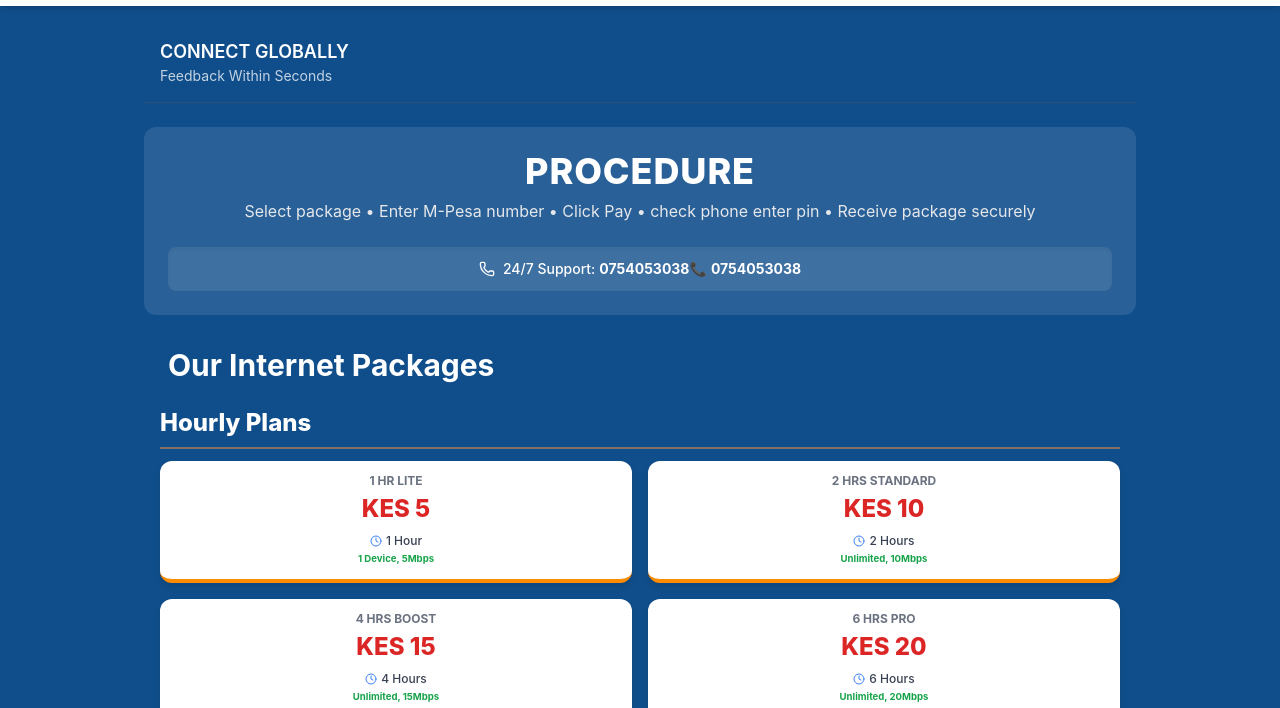
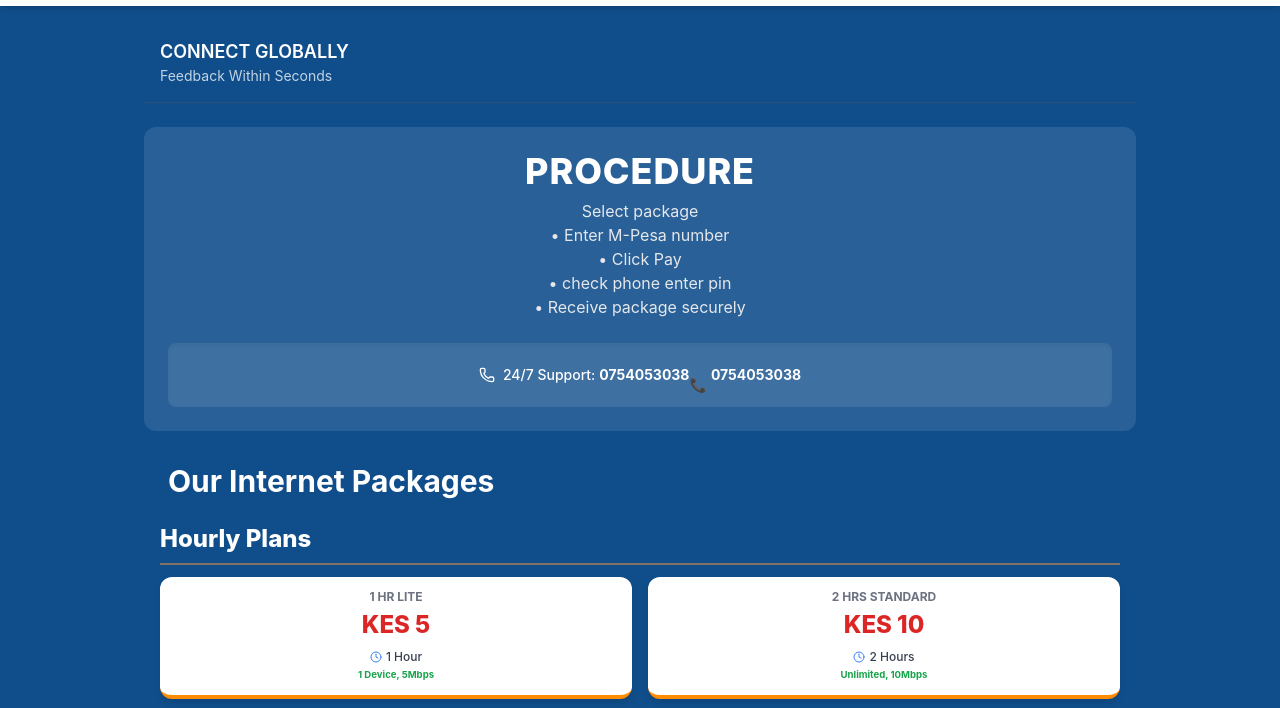
Before and after one commit to shadowkenya/pmbilling, a plain HTML site: page index.html in a window 1280 px wide. Shown: the part 74-782 px from the top of the page. Drawn offline with nearby package versions, Linux system fonts and the light colour scheme.

Commit message:
Update index.html

```diff
--- a/index.html
+++ b/index.html
@@ -138,7 +138,7 @@
                 <i data-lucide="wifi" class="w-6 h-6 mr-2 text-blue-600"></i>
                 <span class="text-blue-600">SPEED</span>
                 <span class="text-gray-500">CONNECT</span>
-            </div>
+            </div><br>
             <nav class="flex space-x-6 text-sm font-medium items-center">
                 <!-- Keep only the Admin Button in the header -->
                 <button id="admin-button" onclick="openModal('admin-login-modal')" class="bg-blue-600 text-white px-3 py-1 rounded-full text-xs font-semibold hover:bg-blue-700 transition">
@@ -163,11 +163,11 @@
                 <!-- SPEEDCONNECT HOTSPOT BRANDING & CUSTOMER CARE -->
                 <div class="p-6 text-center bg-white/10 rounded-xl mb-8">
                     <h1 class="text-4xl font-extrabold tracking-wide text-white mb-2">PROCEDURE</h1>
-                    <p class="text-gray-200 text-md mb-6">Select package • Enter M-Pesa number • Click Pay • check phone enter pin • Receive package securely</p>
+                    <p class="text-gray-200 text-md mb-6">Select package<br> • Enter M-Pesa number <br>• Click Pay<br> • check phone enter pin <br>• Receive package securely</p>
 
                     <div class="bg-white/10 text-white p-3 rounded-lg shadow-inner flex items-center justify-center text-sm font-medium">
                         <i data-lucide="phone" class="w-4 h-4 mr-2"></i>
-                        24/7 Support: <span class="ml-1 font-bold">0754053038</span>
+                        24/7 Support: <span class="ml-1 font-bold">0754053038</span><br>
                         📞 <span class="ml-1 font-bold">0754053038</span>
                     </div>
                 </div>
```
